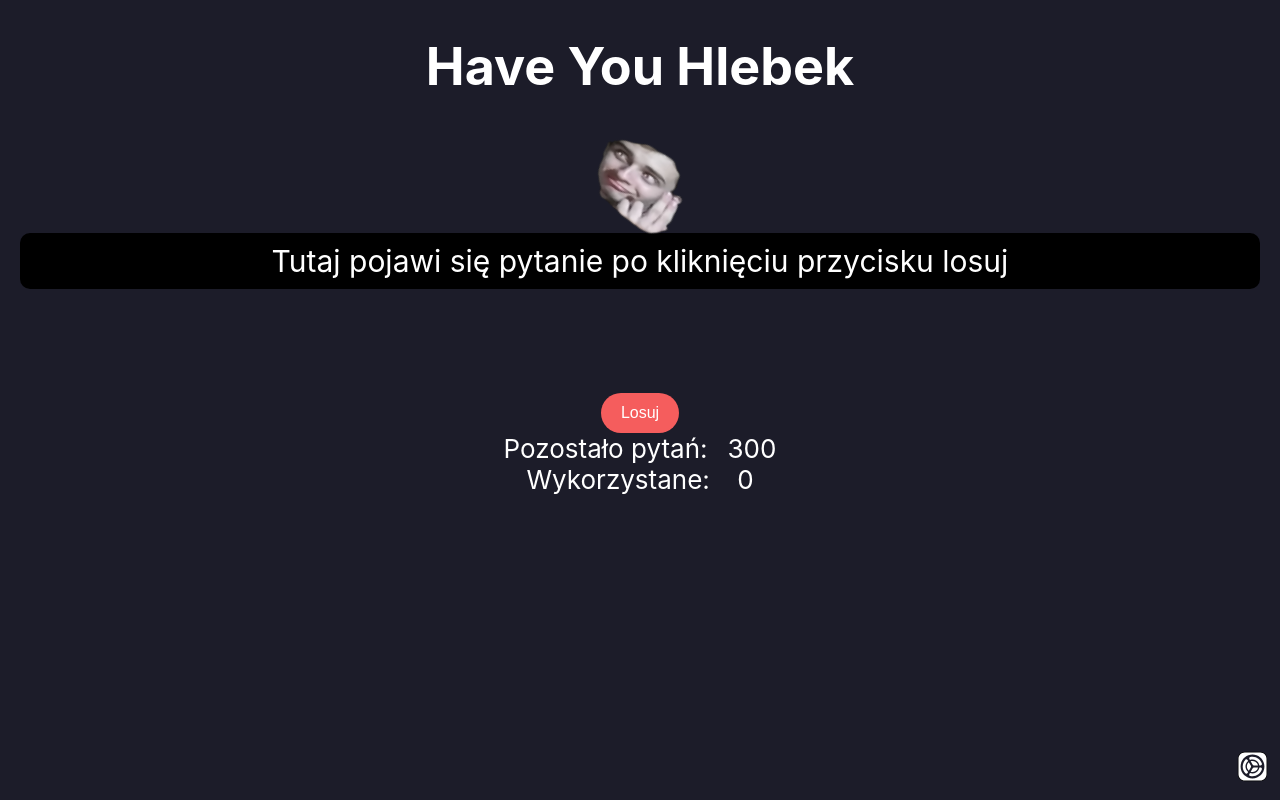
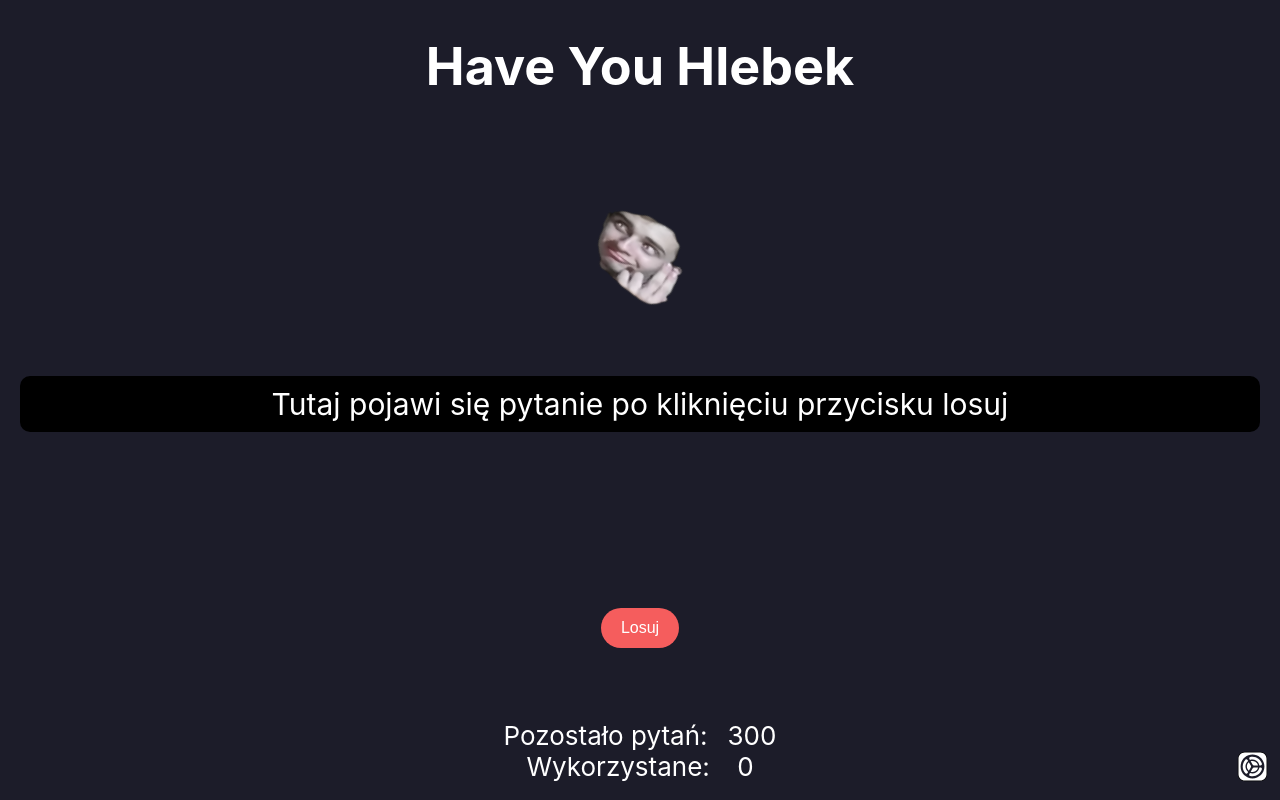
Before and after one commit to cichowlasp/haveYouHlebek, a React (Create React App) app: page / in a window 1280 px wide. Built offline with nearby package versions, Linux system fonts and the light colour scheme.

Commit message:
fixed height bug on chrome

```diff
--- a/src/components/App.css
+++ b/src/components/App.css
@@ -88,7 +88,8 @@ button:disabled {
 
 .App-header {
 	background-color: 1c1c29;
-	min-height: -webkit-fill-available;
+	height: 100vh;
+	max-height: -webkit-fill-available;
 	display: flex;
 	flex-direction: column;
 	align-items: center;
```
